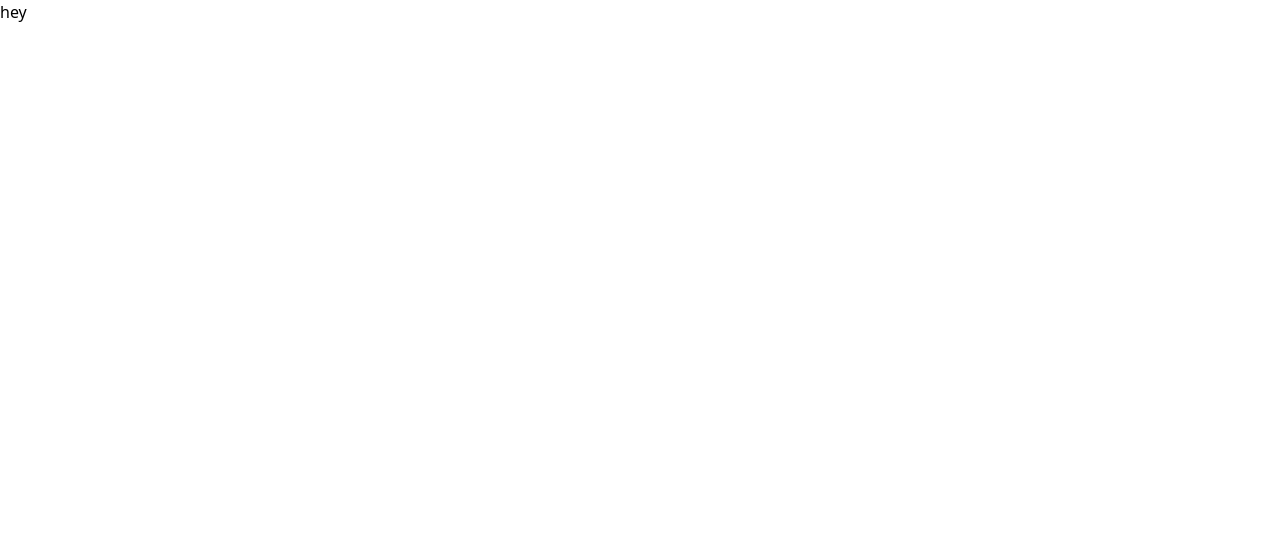
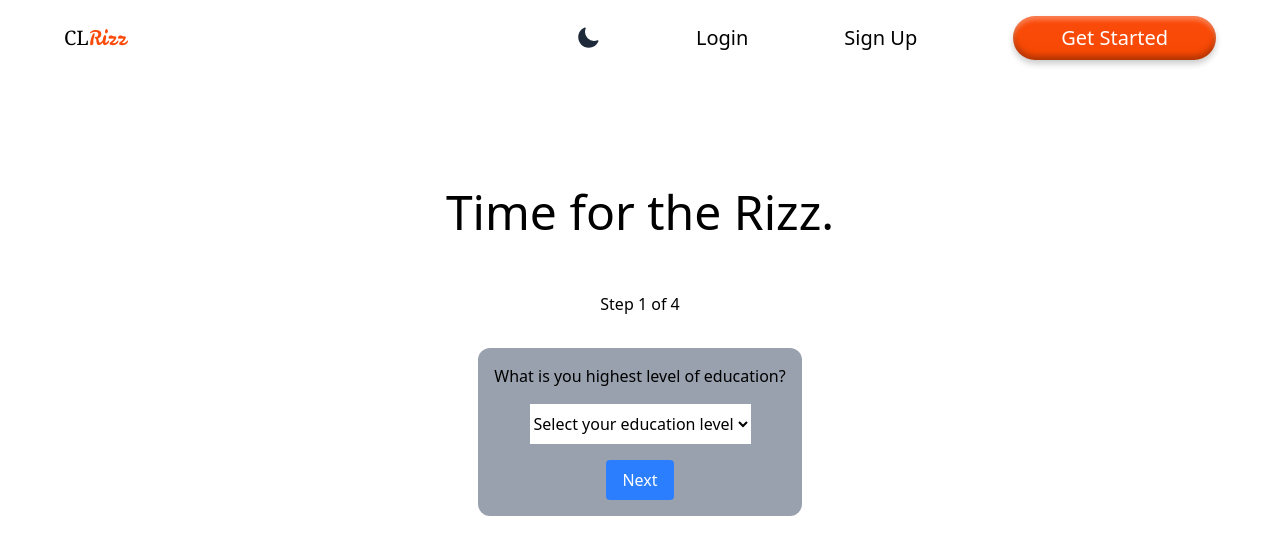
Before and after one commit to S-Bolt/cover-letter-creator, a Next.js app: page /start in a window 1280 px wide. Shown: the top 554 px of the page. Built offline with nearby package versions, Linux system fonts and the light colour scheme; no server answers.

Commit message:
questions

```diff
--- a/src/app/start/page.js
+++ b/src/app/start/page.js
@@ -1,3 +1,17 @@
+import Navbar from "@/components/navbar";
+import QuestionsForm from "@/components/Questions/questionsform";
 export default function Start() {
-  return <div>hey</div>;
+  return (
+    <>
+      <Navbar />
+      <div className="min-h-screen flex flex-col items-center mt-16 sm:mt-32 ">
+        <div className="text-default text-2xl sm:text-5xl ">
+          Time for the Rizz.
+        </div>
+        <div className="">
+          <QuestionsForm />
+        </div>
+      </div>
+    </>
+  );
 }
--- /dev/null
+++ b/src/components/Questions/questionsform.js
@@ -0,0 +1,84 @@
+"use client";
+import { useState } from "react";
+
+export default function QuestionsForm() {
+  const [step, setStep] = useState(1);
+  const [formData, setFormData] = useState({
+    jobTitle: "",
+    companyName: "",
+    skills: "",
+    experience: "",
+    additionalInfo: "",
+    education: "",
+    school: "",
+  });
+
+  function handleChange(e) {
+    setFormData((prev) => ({
+      ...prev,
+      [e.target.name]: e.target.value,
+    }));
+  }
+
+  return (
+    <div className="p-6 max-w-xl mx-auto">
+      <h2 className="text-center m-8">Step {step} of 4</h2>
+      <form className="bg-gray-400 rounded-xl p-4 flex flex-col items-center">
+        {step === 1 && (
+          <>
+            <label className="block mb-4">
+              What is you highest level of education?
+            </label>
+            <select
+              type="text"
+              name="education"
+              className="bg-white py-2"
+              value={formData.education}
+              onChange={handleChange}
+            >
+              <option value="">Select your education level</option>
+              <option value="high_school">High School Diploma</option>
+              <option value="associate">Associate Degree</option>
+              <option value="bachelor">Bachelor's Degree</option>
+              <option value="master">Master's Degree</option>
+              <option value="doctorate">Doctorate</option>
+              <option value="other">Other</option>
+            </select>
+          </>
+        )}
+        {step === 2 && <></>}
+        {step === 3 && <></>}
+        {step === 4 && <></>}
+
+        <div className="flex justify-between mt-4">
+          {step > 1 && (
+            <button
+              type="button"
+              //   onClick={handleBack}
+              className="px-4 py-2 bg-gray-300 rounded"
+            >
+              Back
+            </button>
+          )}
+          {step < 4 && (
+            <button
+              type="button"
+              //   onClick={handleNext}
+              className="px-4 py-2 bg-blue-500 text-white rounded"
+            >
+              Next
+            </button>
+          )}
+          {step === 4 && (
+            <button
+              type="submit"
+              className="px-4 py-2 bg-green-500 text-white rounded"
+            >
+              Generate Cover Letter
+            </button>
+          )}
+        </div>
+      </form>
+    </div>
+  );
+}
```
